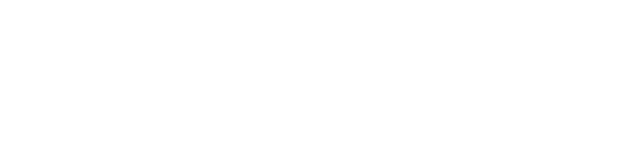
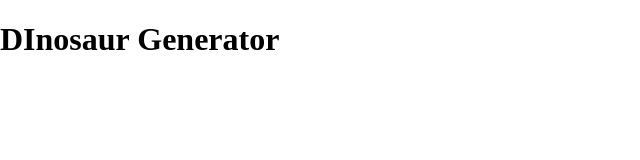
Before and after one commit to davitkhanal-ai/Dinosaur-Generator, a website: page public/index.html in a window 1280 px wide. Shown: the whole page, without its empty margins (0-640 px from the left). Drawn offline with Linux system fonts and the light colour scheme.

Commit message:
boiler plate added

```diff
--- a/public/index.html
+++ b/public/index.html
@@ -4,9 +4,12 @@
     <meta charset="UTF-8">
     <meta http-equiv="X-UA-Compatible" content="IE=edge">
     <meta name="viewport" content="width=device-width, initial-scale=1.0">
+    <link rel="stylesheet" href="./style.css">
     <title>Dinosaur Generator</title>
 </head>
 <body>
+        <h1>DInosaur Generator</h1>
 
+ <script src="./script.js"></script>
 </body>
 </html>
--- a/public/script.js
+++ b/public/script.js
@@ -0,0 +1 @@
+console.log('script js is loaded')
--- a/public/style.css
+++ b/public/style.css
@@ -0,0 +1,12 @@
+html{
+    font-size: 100%;
+    box-sizing: border-box;
+}
+
+*,*::before,*::after{
+    box-sizing: inherit;
+}
+
+body{
+    margin: 0;
+}
```
